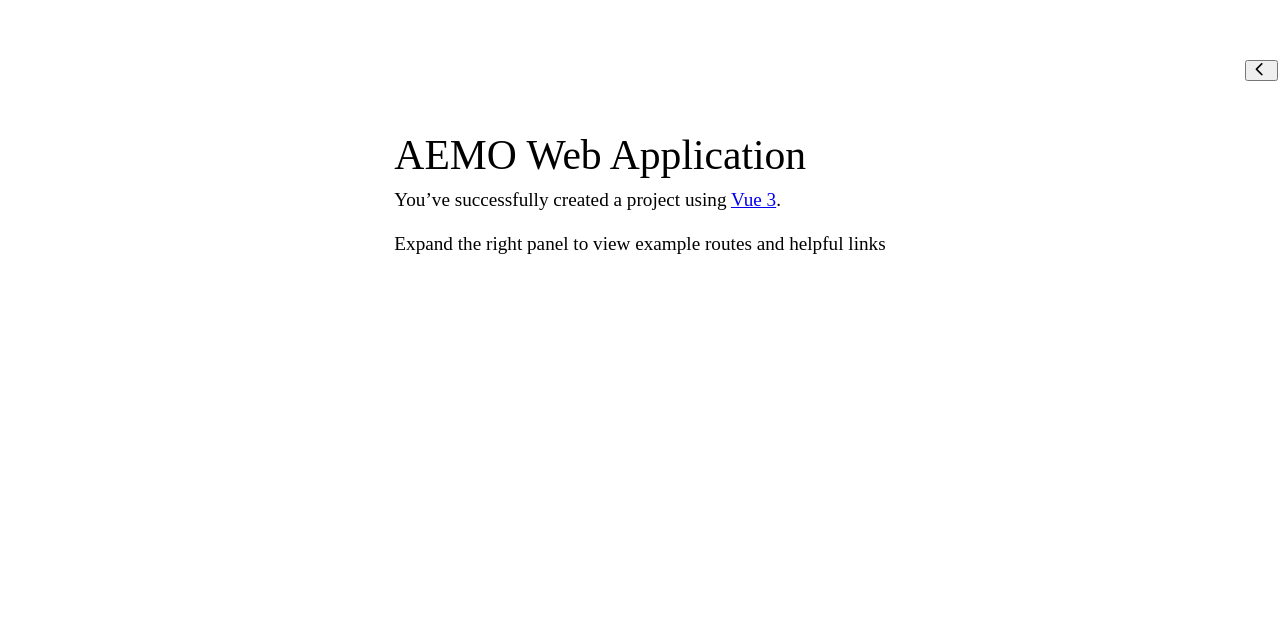
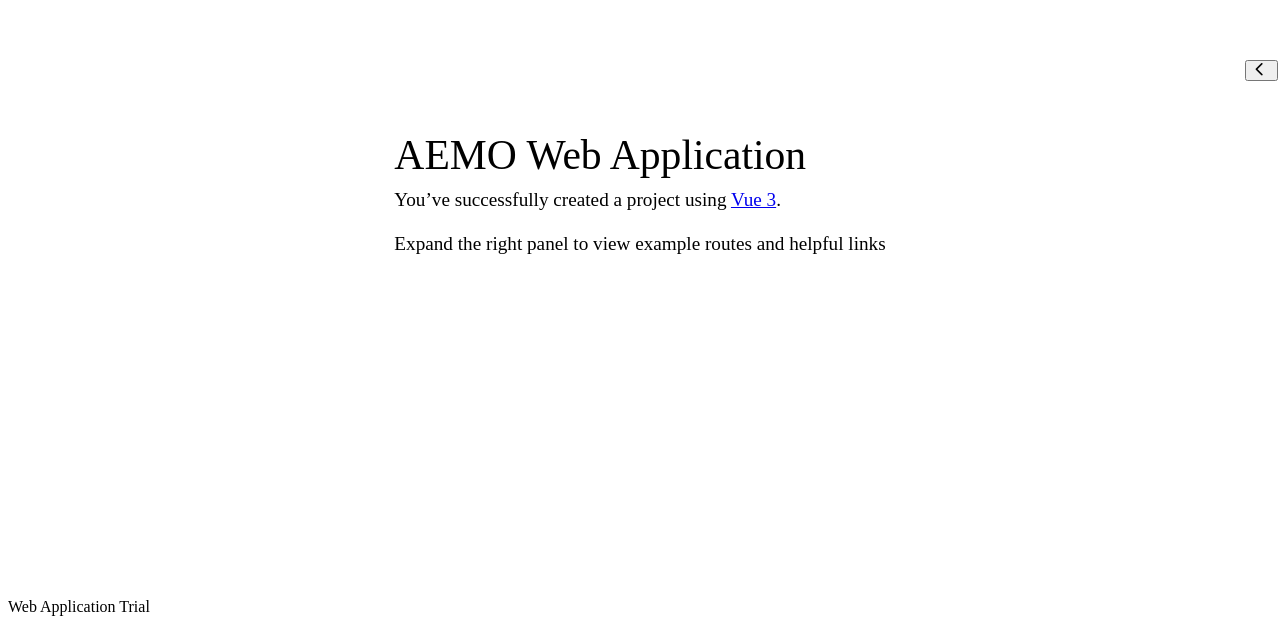
Before and after one commit to MHU18/WebVue3_trial, a Vue app in the folder project/: page / in a window 1280 px wide. Shown: the part 210-834 px from the top of the page. Built offline with nearby package versions, Linux system fonts and the light colour scheme.

Commit message:
Update app.vue and main.ts

```diff
--- a/project/src/app.vue
+++ b/project/src/app.vue
@@ -6,6 +6,7 @@ import DevPanel from '@/components/dev-panel.vue'
 <template>
   <DevPanel />
   <RouterView />
+  <p>Web Application Trial</p>
 </template>
 
 <style lang="scss">
--- a/project/src/main.ts
+++ b/project/src/main.ts
@@ -1,6 +1,4 @@
 import { createApp, h, provide } from "vue";
-import { DefaultApolloClient } from "@vue/apollo-composable";
-import { createPinia } from "pinia";
 import PrimeVue from "primevue/config";
 
 import App from "./app.vue";
@@ -12,7 +10,6 @@ const app = createApp({
   render: () => h(App),
 });
 
-app.use(createPinia());
 app.use(router);
 app.use(PrimeVue);
 
```
